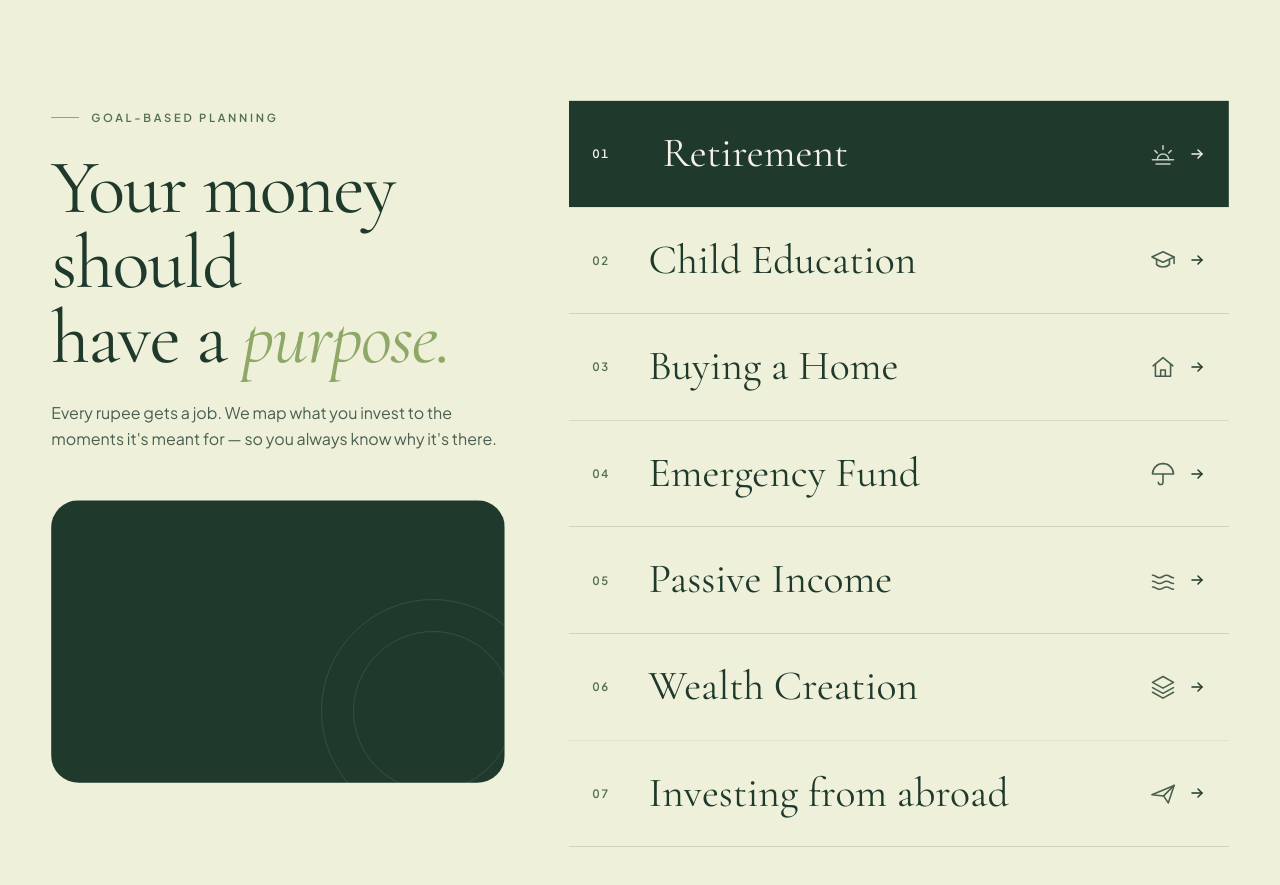
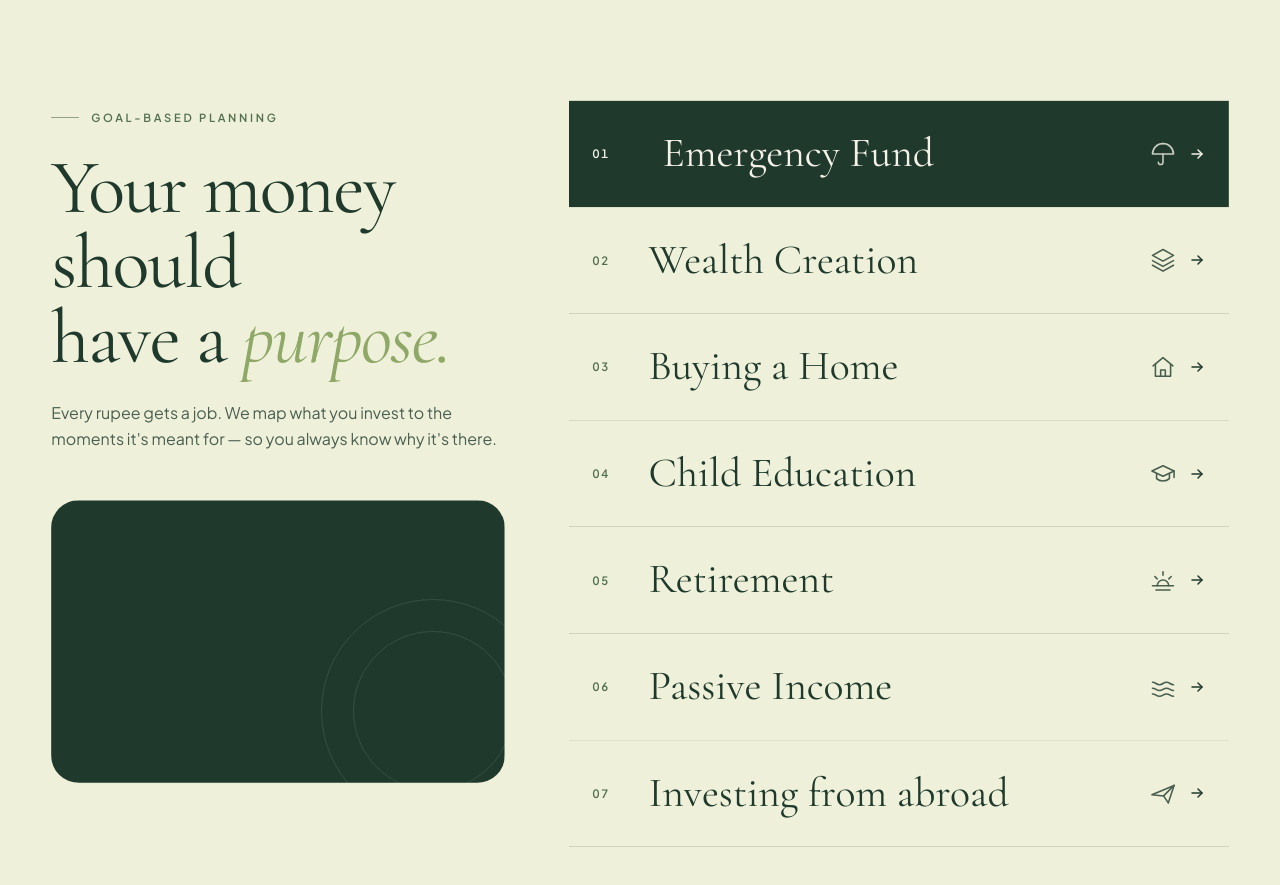
Before and after one commit to Ankit-singh-dot/greenshotwealth, a Next.js app: page / in a window 1280 px wide. Shown: the part 6920-7805 px from the top of the page. Built offline with nearby package versions, Linux system fonts and the light colour scheme; a web font is replaced by a local one.

Commit message:
second__update   components/home/Goals.tsx

```diff
--- a/components/home/Goals.tsx
+++ b/components/home/Goals.tsx
@@ -6,12 +6,12 @@ import { Reveal, RevealLines } from "../motion/primitives";
 import { IconSunset, IconCap, IconHome, IconUmbrella, IconStream, IconLayers, IconPlane, IconArrow } from "../LineIcons";
 
 const GOALS = [
+  { title: "Emergency Fund", desc: "Financial stability for the unexpected — the base every plan stands on.", Icon: IconUmbrella },
+  { title: "Wealth Creation", desc: "Long-term wealth through disciplined, patient investing.", Icon: IconLayers },
+  { title: "Buying a Home", desc: "Plan for the down payment today and the EMIs that follow.", Icon: IconHome },
+  { title: "Child Education", desc: "Prepare for future education expenses without derailing everything else.", Icon: IconCap },
   { title: "Retirement", desc: "Build long-term financial security, so the later years are yours to choose.", Icon: IconSunset },
-  { title: "Child Education", desc: "Prepare for future education expenses without derailing everything else.", Icon: IconCap },
-  { title: "Buying a Home", desc: "Plan for the down payment today and the EMIs that follow.", Icon: IconHome },
-  { title: "Emergency Fund", desc: "Financial stability for the unexpected — the base every plan stands on.", Icon: IconUmbrella },
   { title: "Passive Income", desc: "A structured approach to income that doesn't depend on your next pay cheque.", Icon: IconStream },
-  { title: "Wealth Creation", desc: "Long-term wealth through disciplined, patient investing.", Icon: IconLayers },
   { title: "Investing from abroad", desc: "India investment solutions for NRIs — suitable opportunities while living overseas.", Icon: IconPlane },
 ];
 
```
